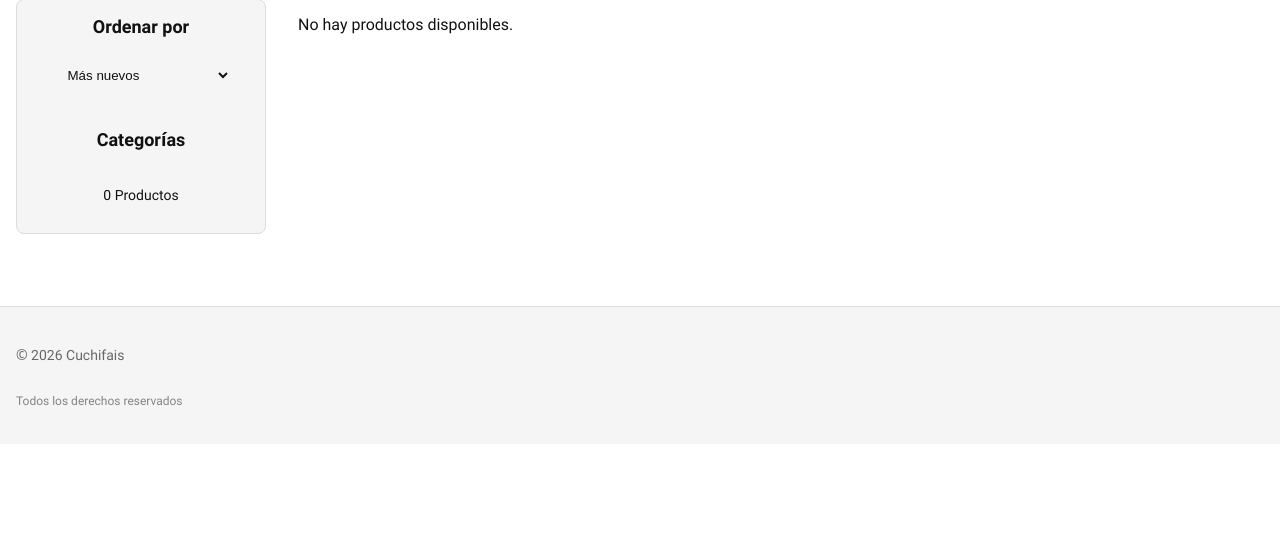
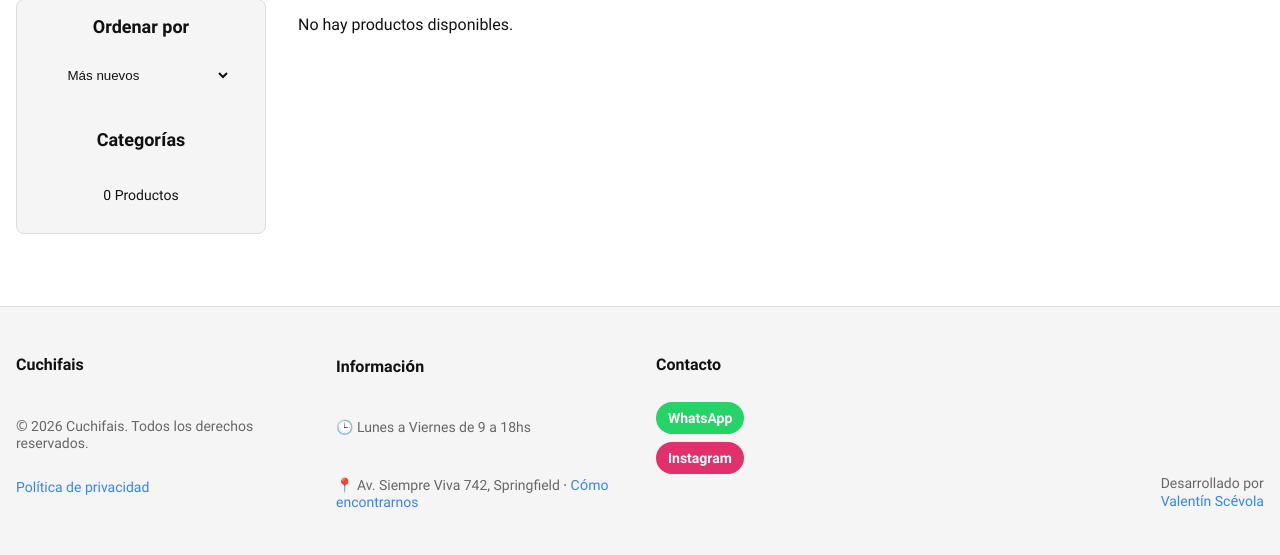
Before and after one commit to VScevdev/catalogico.shop, a Django app: page / in a window 1280 px wide. Shown: the part 90-645 px from the top of the page. Run offline with Django 5.2, Linux system fonts and the light colour scheme; data that the repository does not hold is empty.

Commit message:
Privacy and legals added. Store config through settings, and context processors added.

```diff
--- a/apps/catalog/context_processors.py
+++ b/apps/catalog/context_processors.py
@@ -4,5 +4,12 @@ from datetime import datetime
 def site_settings(request):
     return {
         "SITE_NAME": getattr(settings, "SITE_NAME", "Catálogo"),
+        "STORE_ADDRESS": getattr(settings, "STORE_ADDRESS", None),
+        "STORE_HOURS": getattr(settings, "STORE_HOURS", None),
+        "STORE_LOCATION_URL": getattr(settings, "STORE_LOCATION_URL", None),
+        "STORE_WHATSAPP": getattr(settings, "STORE_WHATSAPP", None),
+        "STORE_INSTAGRAM": getattr(settings, "STORE_INSTAGRAM", None),
+        "DEVELOPER_NAME": getattr(settings, "DEVELOPER_NAME", ""),
+        "DEVELOPER_URL": getattr(settings, "DEVELOPER_URL", ""),
         "year": datetime.now().year,
     }
--- a/apps/catalog/urls.py
+++ b/apps/catalog/urls.py
@@ -1,9 +1,10 @@
 from django.urls import path
-from .views import catalog_view, product_detail_view
+from .views import catalog_view, product_detail_view, privacy_view
 
 app_name = "catalog"
 
 urlpatterns = [
     path("", catalog_view, name="catalog"),
     path("producto/<slug:slug>/", product_detail_view, name="product_detail"),
+    path("privacy", privacy_view, name="privacy")
 ]
--- a/apps/catalog/views.py
+++ b/apps/catalog/views.py
@@ -152,3 +152,6 @@ def product_detail_view(request, slug):
         "catalog_url": reverse("catalog:catalog"), #FallBack
     }
     return render(request, "catalog/product_detail.html", context)
+
+def privacy_view(request):
+    return render(request, "extra/privacy.html")
--- a/static/css/components/buttons.css
+++ b/static/css/components/buttons.css
@@ -110,7 +110,6 @@
   color: white;
 }
 
-
 /* Tablet */
 @media (max-width: 1024px){
 
--- a/static/css/layout/footer.css
+++ b/static/css/layout/footer.css
@@ -7,39 +7,67 @@
 .footer-container {
   max-width: var(--container-max);
   margin: 0 auto;
-  padding: var(--space-lg) var(--container-padding);
+  padding: var(--space-xl) var(--container-padding);
 
-  display: flex;
-  justify-content: space-between;
-  align-items: center;
-  gap: var(--space-md);
+  display: grid;
+  grid-template-columns: repeat(auto-fit, minmax(220px, 1fr));
+  gap: var(--space-xl);
 }
 
-.footer-left {
+.footer-section {
   display: flex;
   flex-direction: column;
-  gap: 4px;
+  gap: var(--space-sm);
 }
 
-.footer-copy {
+.footer-title {
+  font-weight: bold;
+  font-size: var(--font-size-md);
+}
+
+.footer-text,
+.footer-legal {
   font-size: var(--font-size-sm);
   color: var(--color-muted);
 }
 
-.footer-legal {
-  font-size: var(--font-size-xs);
-  color: var(--color-muted);
-  opacity: 0.8;
+.footer-link {
+  font-size: var(--font-size-sm);
+  color: var(--color-primary);
+  text-decoration: none;
 }
 
-/* Mobile */
-@media (max-width: 768px){
-  .footer-container {
-    flex-direction: column;
-    text-align: center;
-  }
+.footer-link:hover {
+  text-decoration: underline;
+}
 
-  .footer-right {
-    margin-top: var(--space-sm);
-  }
+.contact-buttons {
+  display: flex;
+  flex-direction: column;
+  gap: 8px;
+  flex-wrap: wrap;
 }
+
+.contact-btn {
+  padding: 8px 12px;
+  border-radius: 999px;
+  font-size: var(--font-size-sm);
+  text-decoration: none;
+  font-weight: bold;
+  width: fit-content;
+}
+
+.contact-btn.whatsapp {
+  background: #25D366;
+  color: white;
+}
+
+.contact-btn.instagram {
+  background: #E1306C;
+  color: white;
+}
+
+.footer-dev {
+  align-self: self-end;
+  justify-self: end;
+}
--- a/static/css/main.css
+++ b/static/css/main.css
@@ -9,6 +9,9 @@
 @import "layout/footer.css";
 @import "layout/grid.css";
 
+/* Extra */
+@import "extra/privacy.css";
+
 /* Components */
 @import "components/buttons.css";
 @import "components/cards.css";
--- a/templates/base/footer.html
+++ b/templates/base/footer.html
@@ -1,17 +1,55 @@
 <footer class="site-footer">
   <div class="footer-container">
 
-    <div class="footer-left">
-      <p class="footer-copy">
-        © {{ year }} {{ SITE_NAME|default:"Catálogo" }}
+    <!-- Brand / Legal -->
+    <div class="footer-section footer-brand">
+      <p class="footer-title">{{ SITE_NAME }}</p>
+      <p class="footer-legal">
+        © {{ year }} {{ SITE_NAME }}. Todos los derechos reservados.
       </p>
-      <p class="footer-legal">
-        Todos los derechos reservados
-      </p>
+
+      <a href="{% url 'catalog:privacy' %}" class="footer-link">
+        Política de privacidad
+      </a>
     </div>
 
-    <div class="footer-right">
+    <!-- Store info -->
+    {% if STORE_ADDRESS or STORE_HOURS %}
+    <div class="footer-section footer-store">
+      <p class="footer-title">Información</p>
+
+      {% if STORE_HOURS %}
+        <p class="footer-text">🕒 {{ STORE_HOURS }}</p>
+      {% endif %}
+
+      {% if STORE_ADDRESS %}
+        <p class="footer-text">
+          📍 {{ STORE_ADDRESS }}
+          {% if STORE_LOCATION_URL %}
+            · <a href="{{ STORE_LOCATION_URL }}" target="_blank" class="footer-link">
+              Cómo encontrarnos
+            </a>
+          {% endif %}
+        </p>
+      {% endif %}
+    </div>
+    {% endif %}
+
+    <!-- Contact -->
+    <div class="footer-section footer-contact">
+      <p class="footer-title">Contacto</p>
       {% include "components/contact_buttons.html" %}
+    </div>
+
+    <!-- Dev -->
+    <div class="footer-section footer-dev">
+      <p class="footer-text">
+        Desarrollado por
+        <br>
+        <a href="{{ DEVELOPER_URL }}" target="_blank" class="footer-link">
+          {{ DEVELOPER_NAME }}
+        </a>
+      </p>
     </div>
 
   </div>
--- a/templates/components/contact_buttons.html
+++ b/templates/components/contact_buttons.html
@@ -0,0 +1,13 @@
+<div class="contact-buttons">
+  {% if STORE_WHATSAPP %}
+    <a href="https://wa.me/{{ STORE_WHATSAPP }}" target="_blank" class="contact-btn whatsapp">
+      WhatsApp
+    </a>
+  {% endif %}
+
+  {% if STORE_INSTAGRAM %}
+    <a href="{{ STORE_INSTAGRAM }}" target="_blank" class="contact-btn instagram">
+      Instagram
+    </a>
+  {% endif %}
+</div>
```
Also changed, not shown: config/settings/base.py (+13 -1 lines), static/css/extra/privacy.css (added, +56 -0 lines), templates/extra/privacy.html (added, +67 -0 lines).
